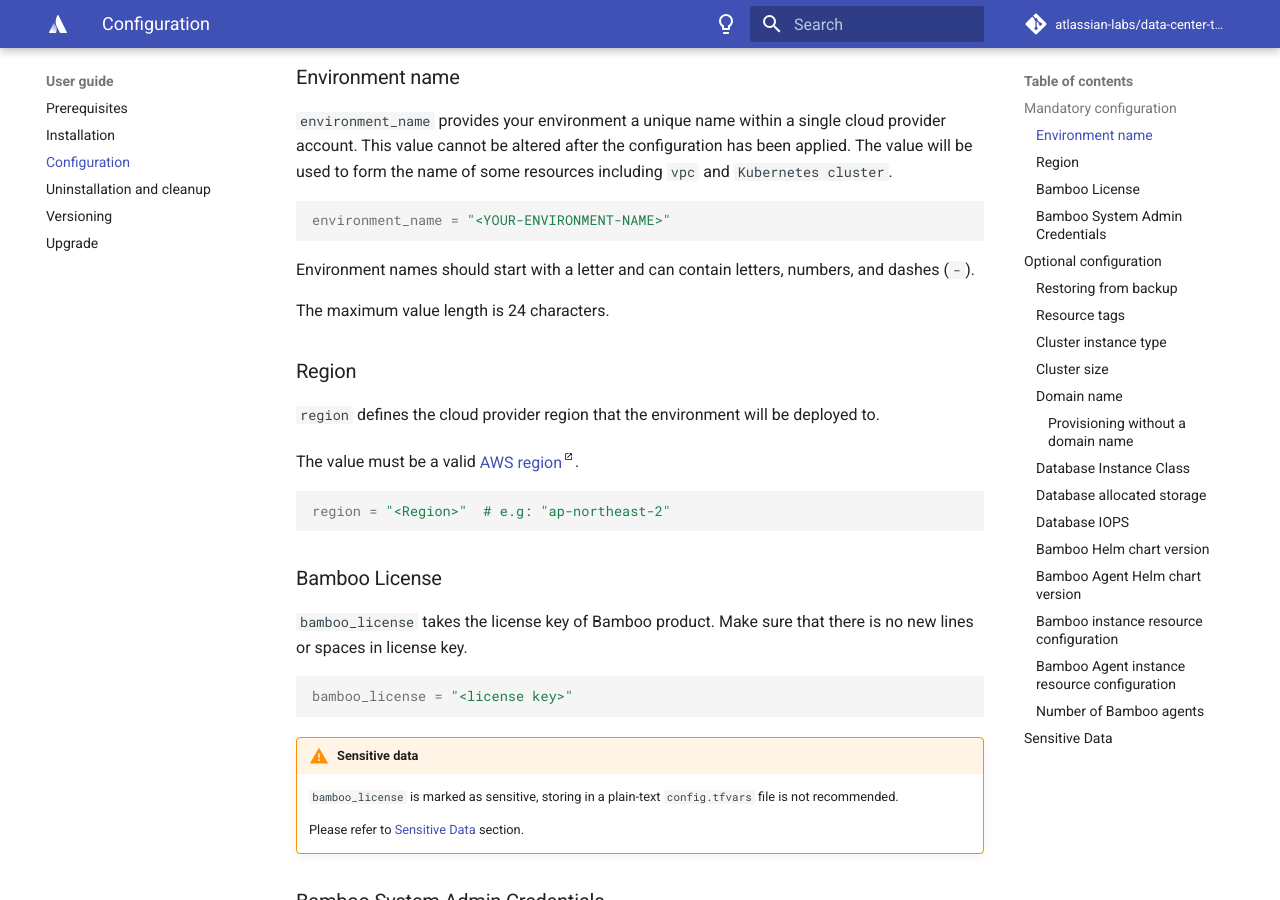
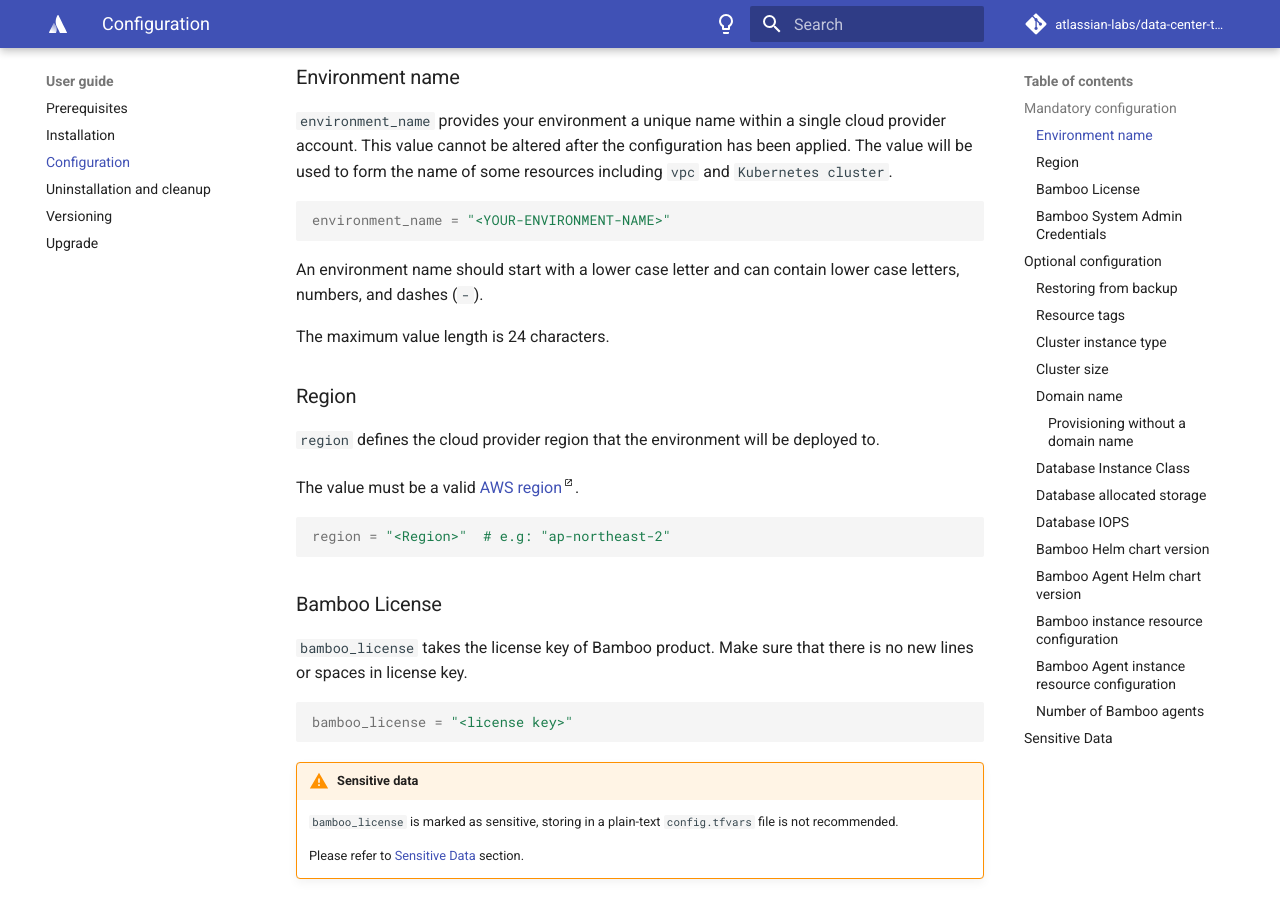
Before and after one commit to atlassian-labs/data-center-terraform, an MkDocs documentation site: the page built from docs/docs/userguide/CONFIGURATION.md, in a window 1280 px wide and 900 px high, scrolled down 1130 px. Built offline with MkDocs 1.6.1 and Material for MkDocs 9.7.7, drawn with Linux system fonts in a browser that asks for light colours; comment, search, counter and statistics services are not loaded.

Commit message:
TFKUBE-249: validation updated to fix rds instance name issue

````diff
--- a/docs/docs/userguide/CONFIGURATION.md
+++ b/docs/docs/userguide/CONFIGURATION.md
@@ -50,7 +50,7 @@
 environment_name = "<YOUR-ENVIRONMENT-NAME>"
 ```
 
-Environment names should start with a letter and can contain letters, numbers, and dashes (`-`).
+An environment name should start with a lower case letter and can contain lower case letters, numbers, and dashes (`-`).
 
 The maximum value length is 24 characters.
 
````
Also changed, not shown: 1 other file.
